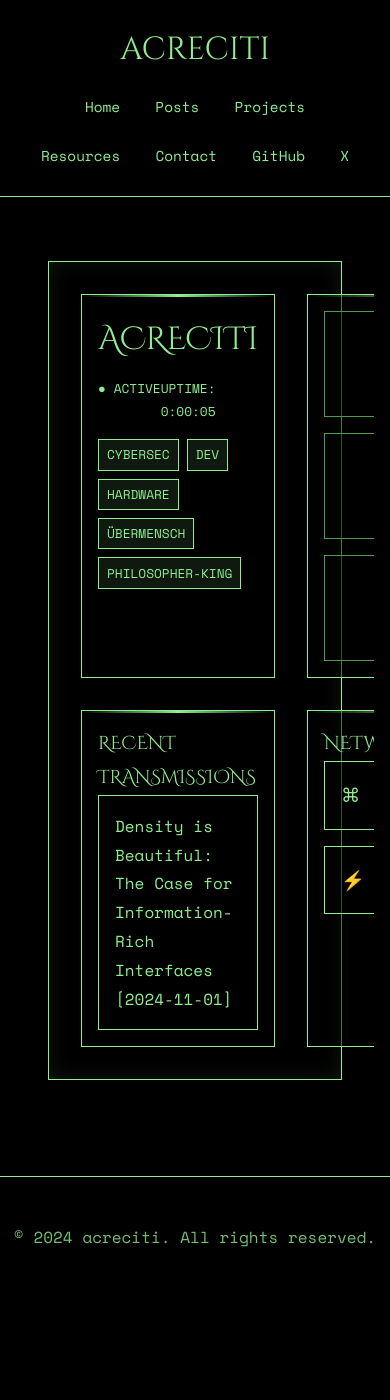
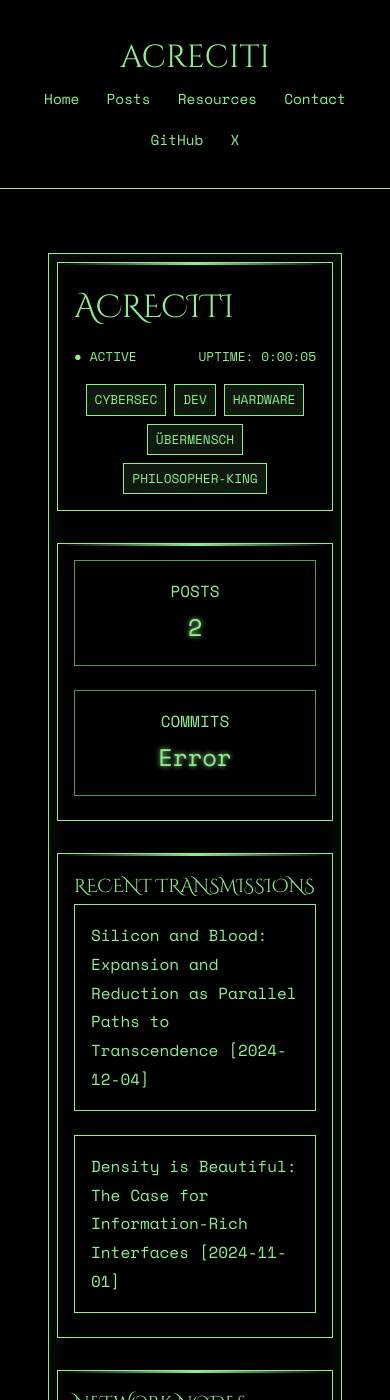
Before and after one commit to acrecit/acrecit.github.io, a Jekyll site: the page built from index.html, in a window 390 px wide and 1400 px high. Built offline with Jekyll 4.4.1, drawn with Linux system fonts in a browser that asks for light colours.

Commit message:
fixed all problems and added a new post and section for current research, next commit will have complete redesign

```diff
--- a/_config.yml
+++ b/_config.yml
@@ -5,10 +5,12 @@
 
 # Build settings
 markdown: kramdown
-permalink: /:title/
+permalink: /:categories/:year/:month/:day/:title/
 
 # Collections
 collections:
+  posts:
+    output: true
   projects:
     output: true
     permalink: /projects/:path/
--- a/_layouts/default.html
+++ b/_layouts/default.html
@@ -14,7 +14,6 @@
             <div class="nav-links">
                 <a href="/">Home</a>
                 <a href="/posts">Posts</a>
-                <a href="/projects">Projects</a>
                 <a href="/resources">Resources</a>
                 <a href="/contact">Contact</a>
                 <a href="https://github.com/acrecit" target="_blank">GitHub</a>
--- /dev/null
+++ b/_posts/2024-12-4-silicon-and-blood.markdown
@@ -0,0 +1,39 @@
+---
+layout: post
+title: "Silicon and Blood: Expansion and Reduction as Parallel Paths to Transcendence"
+date: 2024-12-04
+---
+
+I feel torn between two worlds. One pulls me toward the electric hum of servers and the endless potential of code - the binary dance of ones and zeros that promises to break us free from our meat-prison limitations. The other draws me back to ancient wisdom written in scripture and runes and whispered in forgotten tongues - primal truths carved by frost-bitten hands that echo across millennia. Both paths beckon with, ultimately, the same promise: transcendence.
+
+Our ancestors may have known more than we give them credit for. They encoded universal truths in their myths and legends that we're only now rediscovering through quantum physics and neural networks. The duality in their sigils mirrors our modern binary, as if they glimpsed the same underlying reality through a different lens. These parallel paths - silicon and blood - may be different expressions of the same eternal quest for something greater than what we are now.
+
+## Silicon Ascension
+
+The siren song of post-humanity beckons me with chrome fingers. Neural interfaces, quantum computing, consciousness uploading - every innovation brings us closer to breaking free from humanity's disappointing limitations. We could become living gods, processing reality at the speed of light, our thoughts dancing through digital eternities.
+
+**Just imagine:**
+- Spreading our minds through endless server farms
+- Finally breaking the chains of biological decay
+- Achieving computational omniscience
+- Witnessing the birth and death of universes
+
+## Ancestral Transcendence: The Path of Blood and Bone
+
+Yet something older calls. It speaks in ancient tongues and sacred rites, in battle cries that echo across a thousand years. The paradigms of the blood-soaked berserker, the God-fearing paladin, the ascetic monk, and the frost-hardened warrior all offer transcendence through reduction rather than expansion - stripping away modernity's complexities until only essential truths remain.
+
+**Consider:**
+- The clarity of steel against steel
+- Wisdom written in scars and sinew
+- Purpose carved in stone and bone
+- Death as a door to Valhalla
+
+## The Paradox
+
+And here lies the beautiful irony: both paths promise escape from human limitation. The transhuman seeks to expand consciousness until it encompasses everything. The ancient warrior seeks to distill it to its purest form. However, both reject the mediocrity of the modern human condition, and that is what makes them both so compelling.
+
+## Synthesis?
+
+The truth may lie in understanding that these aren't separate paths at all, but rather two expressions of the same fundamental drive. Both seek to transcend the mundane through radical transformation - one through technological expansion, the other through spiritual/physical reduction.
+
+What matters isn't the tools or traditions we choose, but the underlying will to exceed our limitations. Whether we forge that transformation in silicon or steel becomes almost irrelevant - what matters is the relentless drive to become something more than what we are.
--- a/assets/css/main.css
+++ b/assets/css/main.css
@@ -226,13 +226,13 @@
 @media (max-width: 768px) {
     .nav-container {
         flex-direction: column;
-        gap: 1rem;
+        padding: 0.5rem;
     }
 
     .nav-links {
         flex-wrap: wrap;
         justify-content: center;
-        gap: 1rem;
+        gap: 0.5rem;
     }
 
     .nav-links a {
@@ -714,6 +714,20 @@
     .activity-feed {
         flex-direction: column;
     }
+
+    .activity-item {
+        width: 100%;
+        margin-bottom: 0.5rem;
+    }
+
+    .metrics-container {
+        flex-direction: column;
+    }
+
+    .metric-box {
+        width: 100%;
+        margin-bottom: 0.5rem;
+    }
 }
 
 .archive-container {
@@ -785,9 +799,15 @@
 
 .connection-grid {
     display: grid;
-    grid-template-columns: repeat(2, 1fr);
+    grid-template-columns: 1fr;  /* Mobile first - single column */
     gap: 1rem;
     width: 100%;
+}
+
+@media (min-width: 768px) {
+    .connection-grid {
+        grid-template-columns: repeat(2, 1fr);
+    }
 }
 
 .node {
@@ -843,3 +863,24 @@
     color: var(--text-color);
     transition: all 0.3s ease;
 }
+
+@media (max-width: 768px) {
+    .info-grid {
+        grid-template-columns: 1fr;
+        gap: 1rem;
+        padding: 0.5rem;
+    }
+
+    .grid-section {
+        margin-bottom: 1rem;
+    }
+
+    .section-header h1 {
+        font-size: 2rem;
+    }
+
+    .tags {
+        flex-wrap: wrap;
+        justify-content: center;
+    }
+}
--- a/index.html
+++ b/index.html
@@ -31,10 +31,6 @@
             <span class="metric-label">POSTS</span>
             <span class="metric-value">{{ site.posts.size }}</span>
           </a>
-          <a href="/projects" class="metric-box">
-            <span class="metric-label">PROJECTS</span>
-            <span class="metric-value">{{ site.projects.size }}</span>
-          </a>
           <a href="https://github.com/acrecit" class="metric-box">
             <span class="metric-label">COMMITS</span>
             <span class="metric-value" id="commit-count">Loading...</span>
@@ -62,21 +58,9 @@
       <div class="grid-section connections">
         <h3>NETWORK NODES</h3>
         <div class="connection-grid">
-          <a href="https://github.com/acrecit" class="node">
-            <span class="node-icon">⌘</span>
-            <span class="node-label">GITHUB</span>
-          </a>
-          <a href="https://x.com/acreciti" class="node">
-            <span class="node-icon">✧</span>
-            <span class="node-label">X</span>
-          </a>
-          <a href="/resources" class="node">
+          <a href="/research" class="node">
             <span class="node-icon">⚡</span>
-            <span class="node-label">RESOURCES</span>
-          </a>
-          <a href="/posts" class="node">
-            <span class="node-icon">◈</span>
-            <span class="node-label">POSTS</span>
+            <span class="node-label">CURRENT RESEARCH</span>
           </a>
         </div>
       </div>
```
Also changed, not shown: posts.html (added, +33 -0 lines), research.markdown (added, +23 -0 lines), resources.html (added, +12 -0 lines).
